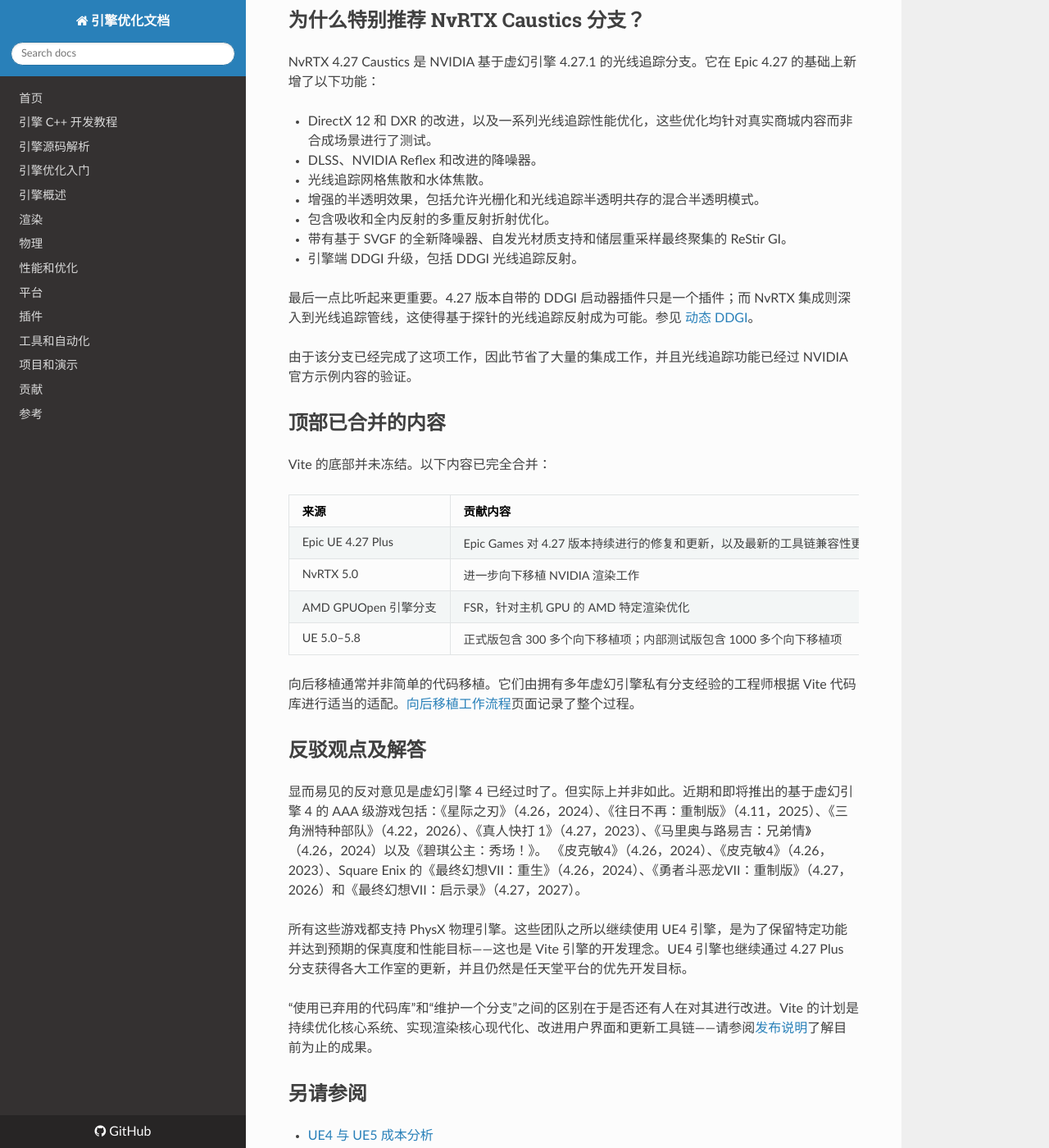
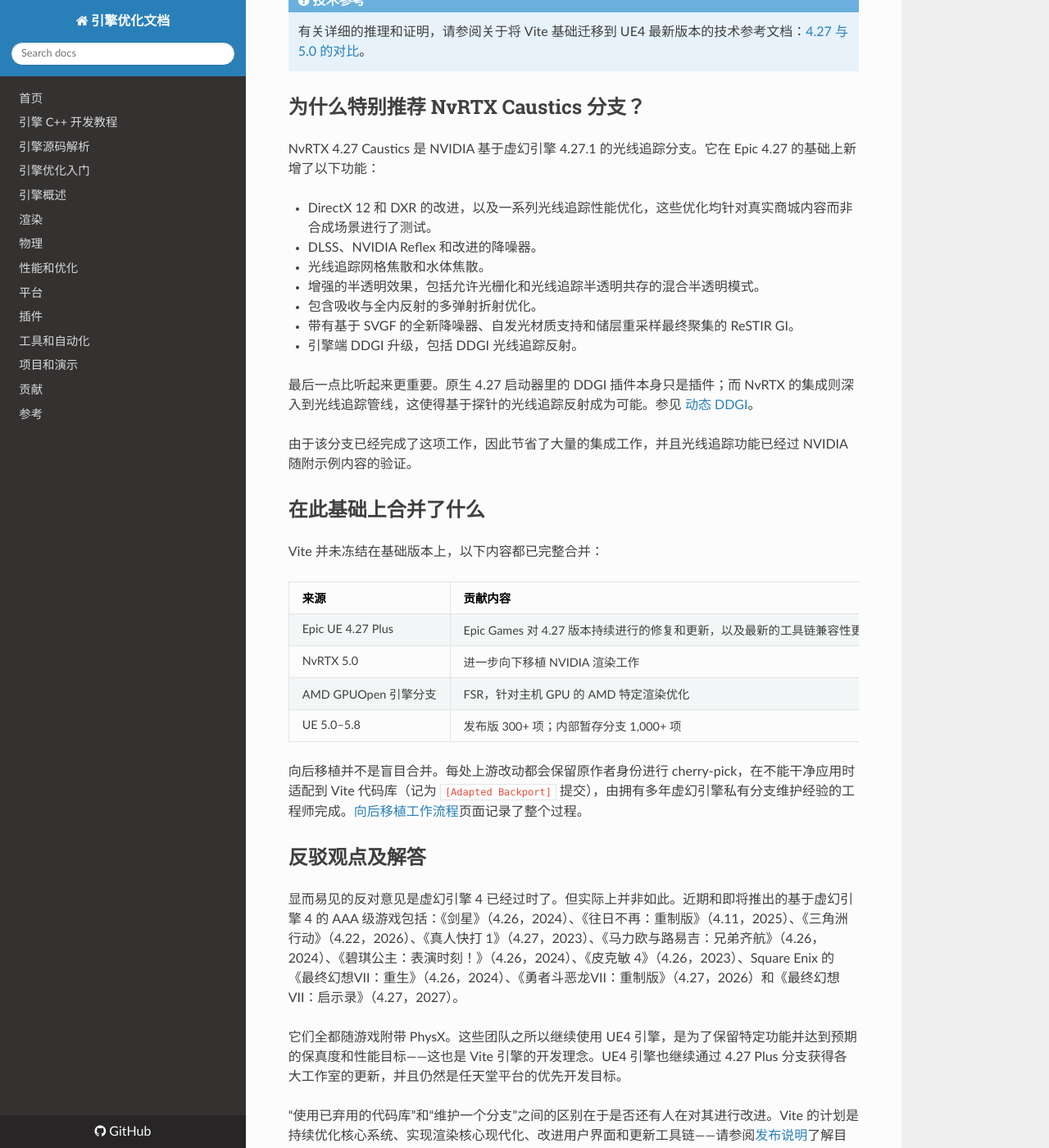
Before and after one commit to OpenHUTB/cpp, an MkDocs documentation site: the page built from docs/optimization/EngineOverview/Why-NvRTX-427.md, in a window 1280 px wide and 1400 px high, scrolled down 894 px. Shown: the whole window at 82% size. Built offline with MkDocs 1.6.1, drawn with Linux system fonts in a browser that asks for light colours; nearby versions of some CDN libraries; a script that is not in the unit is left out; some of the changed text lies outside the part shown.

Commit message:
docs(engineoverview): 同步 Why-NvRTX 页最终版，避免与 #35 冲突

```diff
--- a/docs/optimization/EngineOverview/Why-NvRTX-427.md
+++ b/docs/optimization/EngineOverview/Why-NvRTX-427.md
@@ -1,6 +1,7 @@
 # 为何选择 NvRTX 4.27
 
-虚幻引擎 4.27 是最后一个采用与引擎无关的光线追踪管线的版本，其设计更接近其他 AAA 级引擎。从 UE 5.1 开始，BLAS/TLAS 管理、剔除和光线命中着色逐渐与 Lumen、Nanite、VSM 和 GPU Scene 等组件耦合，并且 PhysX API 被移除。
+!!! note "概要"
+    虚幻引擎 4.27 是最后一个采用**与引擎无关的光线追踪管线**的版本，设计上更接近其他 AAA 引擎。从 UE 5.1 起，BLAS/TLAS 管理、剔除与光线命中着色逐步与 Lumen、Nanite、VSM 和 GPU Scene 耦合，并且 PhysX API 被移除。
 
 对于一个长期存在的引擎分支来说，选择一个基础版本是至关重要的决定。本页阐述了 Vite 为何基于 NvRTX 4.27 Caustics 而非 UE5 分支构建。
 
@@ -9,17 +10,18 @@
 
 虚幻引擎 4.27 采用与引擎无关的光线追踪管线。加速结构的构建和更新方式与任何特定的光照解决方案无关，因此可以通过接入渲染器已维护的场景表示来集成第三方全局光照或反射技术。
 
-从 UE 5.1 开始，默认渲染路径（包括光线追踪场景的构建和更新）越来越围绕 Lumen、Nanite、虚拟阴影贴图和时间超分辨率技术进行集成。具体来说：
+从 UE 5.1 开始，默认渲染路径（包括光线追踪场景的构建和更新）越来越围绕 Lumen、Nanite、虚拟阴影贴图和时间超分辨率（TSR）进行集成。具体来说：
 
-- **BLAS/TLAS 管理** 经过调整，以支持 GPU 场景、Nanite 回退网格和流式光线追踪几何体。
+- **BLAS/TLAS 管理** 经过调整，以支持 GPU 场景、Nanite 回退网格和流送的光线追踪几何体。
 - **剔除机制** 也围绕相同的系统进行了重构。
-- **光线命中着色** 越来越依赖于 Lumen 的独立表面缓存和网格卡表示，而不是对实际的命中表面进行着色。
+- **光线命中着色** 越来越依赖于 Lumen 独立的表面缓存与网格卡（mesh card）表示，而不是对实际的命中表面进行着色。
 
 这些决策都是为了更好地服务于 Lumen 而做出的合理选择。它们共同意味着，集成其他 RTGI 或反射技术不再是简单地使用场景，而是需要与场景进行对抗。这正是 DDGI 能够顺利集成到 4.27 版本，却难以集成到 5.x 版本的原因所在。
 
 与此同时，随着 PhysX 被 Chaos 取代，剩余的 PhysX 特定 API 和兼容性代码也逐渐被移除——这本身就排除了依赖 PhysX 的 UE5 分支的可能性。
 
-**笔记：** 有关详细的推理和证明，请参阅关于将 Vite 基础迁移到 UE4 最新版本的技术参考文档。 [4.27 和 5.0 的对比](https://docs.google.com/document/d/1gA0MGkzeWWzKkgwBDOP5xRPouSKaOIW6xlPZ2q6BXO0/edit?usp=sharing)。
+!!! note "技术参考"
+    有关详细的推理和证明，请参阅关于将 Vite 基础迁移到 UE4 最新版本的技术参考文档：[4.27 与 5.0 的对比](https://docs.google.com/document/d/1gA0MGkzeWWzKkgwBDOP5xRPouSKaOIW6xlPZ2q6BXO0/edit?usp=sharing)。
 
 
 ## 为什么特别推荐 NvRTX Caustics 分支？
@@ -30,34 +32,34 @@ NvRTX 4.27 Caustics 是 NVIDIA 基于虚幻引擎 4.27.1 的光线追踪分支
 - DLSS、NVIDIA Reflex 和改进的降噪器。
 - 光线追踪网格焦散和水体焦散。
 - 增强的半透明效果，包括允许光栅化和光线追踪半透明共存的混合半透明模式。
-- 包含吸收和全内反射的多重反射折射优化。
-- 带有基于 SVGF 的全新降噪器、自发光材质支持和储层重采样最终聚集的 ReStir GI。
+- 包含吸收与全内反射的多弹射折射优化。
+- 带有基于 SVGF 的全新降噪器、自发光材质支持和储层重采样最终聚集的 ReSTIR GI。
 - 引擎端 DDGI 升级，包括 DDGI 光线追踪反射。
 
-最后一点比听起来更重要。4.27 版本自带的 DDGI 启动器插件只是一个插件；而 NvRTX 集成则深入到光线追踪管线，这使得基于探针的光线追踪反射成为可能。参见 [动态 DDGI](../Rendering/DDGI-Dynamic.md)。
+最后一点比听起来更重要。原生 4.27 启动器里的 DDGI 插件本身只是插件；而 NvRTX 的集成则深入到光线追踪管线，这使得基于探针的光线追踪反射成为可能。参见 [动态 DDGI](../Rendering/DDGI-Dynamic.md)。
 
-由于该分支已经完成了这项工作，因此节省了大量的集成工作，并且光线追踪功能已经过 NVIDIA 官方示例内容的验证。
+由于该分支已经完成了这项工作，因此节省了大量的集成工作，并且光线追踪功能已经过 NVIDIA 随附示例内容的验证。
 
-## 顶部已合并的内容
+## 在此基础上合并了什么
 
-Vite 的底部并未冻结。以下内容已完全合并：
+Vite 并未冻结在基础版本上，以下内容都已完整合并：
 
 | 来源 | 贡献内容                                                                   |
 |---|---------------------------------------------------------------------------------------|
 | Epic UE 4.27 Plus | Epic Games 对 4.27 版本持续进行的修复和更新，以及最新的工具链兼容性更新 |
 | NvRTX 5.0 | 进一步向下移植 NVIDIA 渲染工作                                         |
 | AMD GPUOpen 引擎分支 | FSR，针对主机 GPU 的 AMD 特定渲染优化             |
-| UE 5.0&ndash;5.8 | 正式版包含 300 多个向下移植项；内部测试版包含 1000 多个向下移植项                                 |
+| UE 5.0&ndash;5.8 | 发布版 300+ 项；内部暂存分支 1,000+ 项                                 |
 
 
-向后移植通常并非简单的代码移植。它们由拥有多年虚幻引擎私有分支经验的工程师根据 Vite 代码库进行适当的适配。[向后移植工作流程](../Contributing/Backporting.md)页面记录了整个过程。
+向后移植并不是盲目合并。每处上游改动都会保留原作者身份进行 cherry-pick，在不能干净应用时适配到 Vite 代码库（记为 `[Adapted Backport]` 提交），由拥有多年虚幻引擎私有分支维护经验的工程师完成。[向后移植工作流程](../Contributing/Backporting.md)页面记录了整个过程。
 
 
 ## 反驳观点及解答
 
-显而易见的反对意见是虚幻引擎 4 已经过时了。但实际上并非如此。近期和即将推出的基于虚幻引擎 4 的 AAA 级游戏包括：《星际之刃》（4.26，2024）、《往日不再：重制版》（4.11，2025）、《三角洲特种部队》（4.22，2026）、《真人快打 1》（4.27，2023）、《马里奥与路易吉：兄弟情》（4.26，2024）以及《碧琪公主：秀场！》。 《皮克敏4》（4.26，2024）、《皮克敏4》（4.26，2023）、Square Enix 的《最终幻想VII：重生》（4.26，2024）、《勇者斗恶龙VII：重制版》（4.27，2026）和《最终幻想VII：启示录》（4.27，2027）。
+显而易见的反对意见是虚幻引擎 4 已经过时了。但实际上并非如此。近期和即将推出的基于虚幻引擎 4 的 AAA 级游戏包括：《剑星》（4.26，2024）、《往日不再：重制版》（4.11，2025）、《三角洲行动》（4.22，2026）、《真人快打 1》（4.27，2023）、《马力欧与路易吉：兄弟齐航》（4.26，2024）、《碧琪公主：表演时刻！》（4.26，2024）、《皮克敏 4》（4.26，2023）、Square Enix 的《最终幻想VII：重生》（4.26，2024）、《勇者斗恶龙VII：重制版》（4.27，2026）和《最终幻想VII：启示录》（4.27，2027）。
 
-所有这些游戏都支持 PhysX 物理引擎。这些团队之所以继续使用 UE4 引擎，是为了保留特定功能并达到预期的保真度和性能目标——这也是 Vite 引擎的开发理念。UE4 引擎也继续通过 4.27 Plus 分支获得各大工作室的更新，并且仍然是任天堂平台的优先开发目标。
+它们全都随游戏附带 PhysX。这些团队之所以继续使用 UE4 引擎，是为了保留特定功能并达到预期的保真度和性能目标——这也是 Vite 引擎的开发理念。UE4 引擎也继续通过 4.27 Plus 分支获得各大工作室的更新，并且仍然是任天堂平台的优先开发目标。
 
 
 “使用已弃用的代码库”和“维护一个分支”之间的区别在于是否还有人在对其进行改进。Vite 的计划是持续优化核心系统、实现渲染核心现代化、改进用户界面和更新工具链——请参阅[发布说明](Release-Notes.md)了解目前为止的成果。
```
